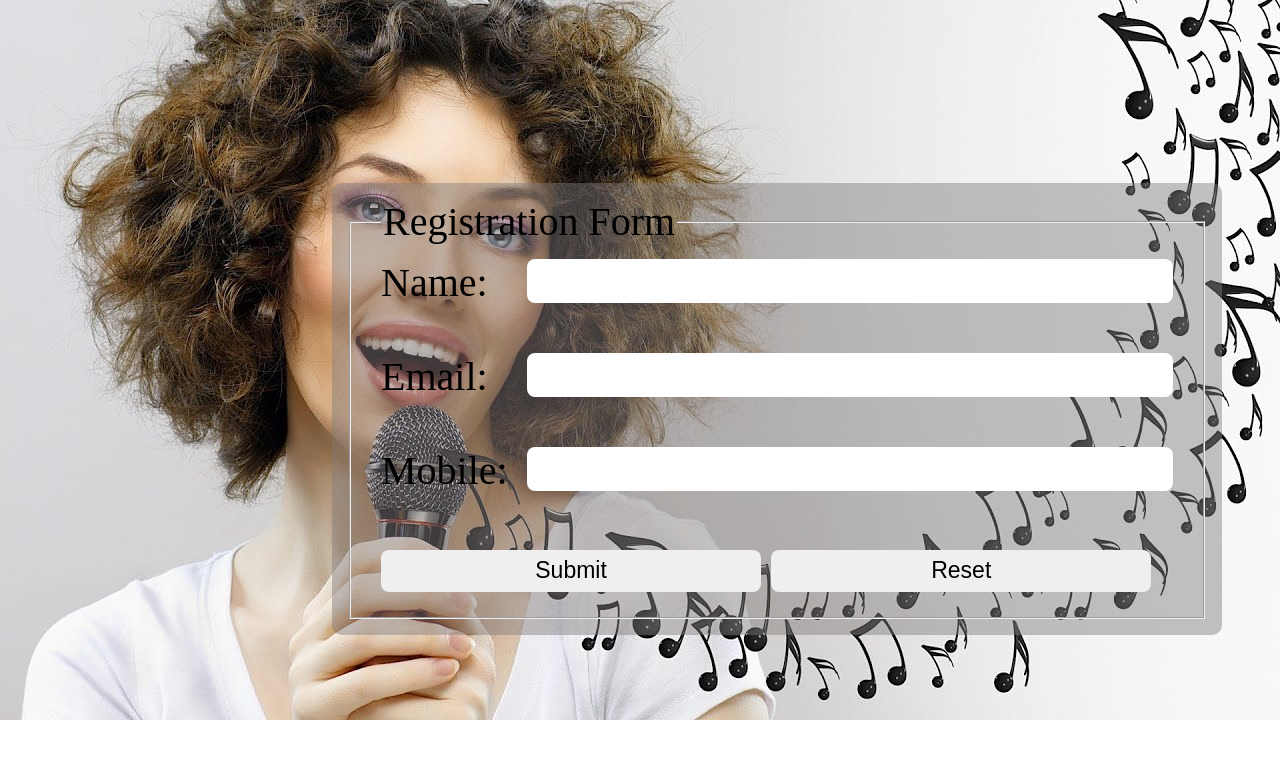
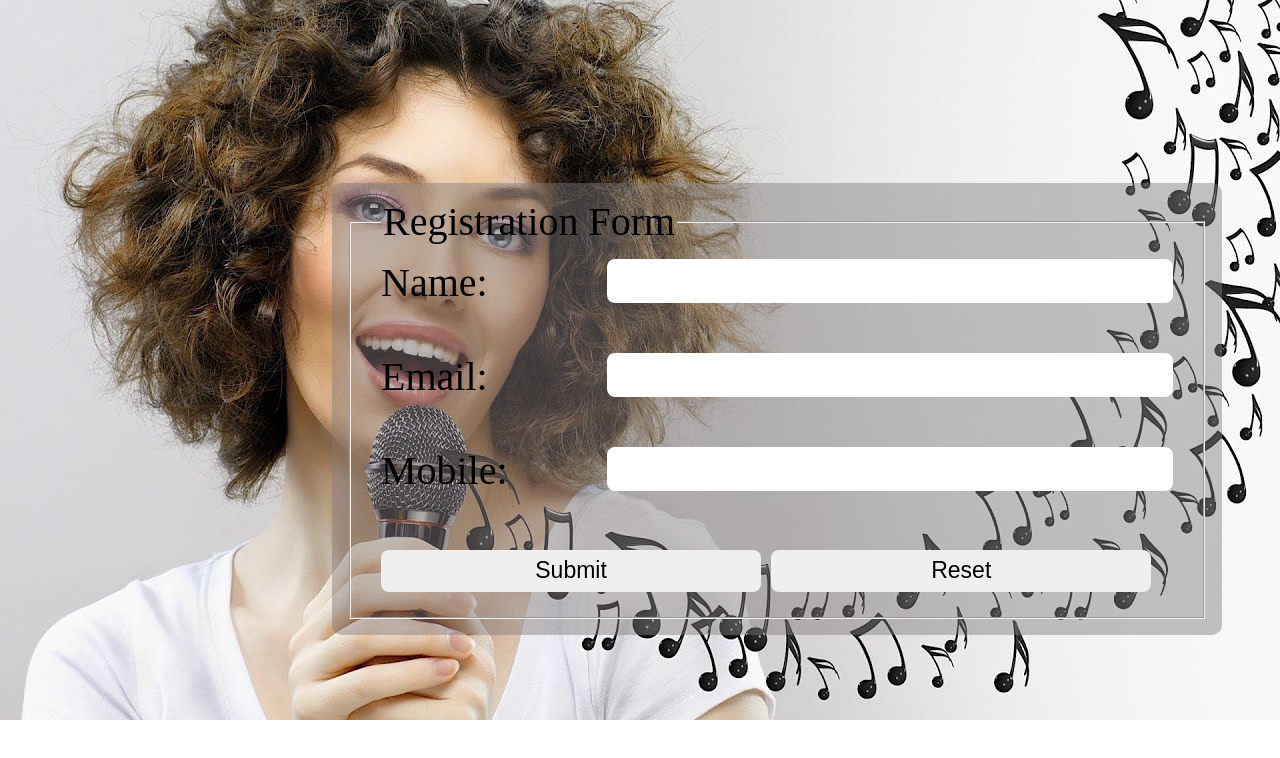
Before and after one commit to Ankesh054-official/musicLangerPage, a plain HTML site: page index.html in a window 1280 px wide. Drawn offline with Linux system fonts and the light colour scheme.

Commit message:
added css

```diff
--- a/css/style.css
+++ b/css/style.css
@@ -9,7 +9,7 @@ input{
     border-radius: 8px;
     float: right;
     height: 42px;
-    width: 81%;
+    width: 71%;
 }
 
 #registrationForm > input[type="submit"],#registrationForm >  input[type="reset"]{
```
